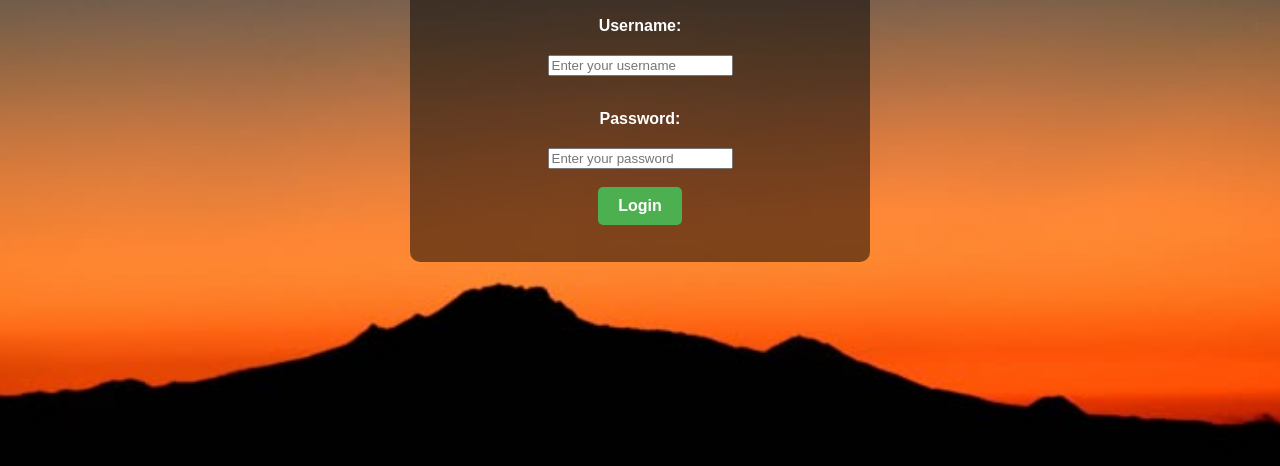
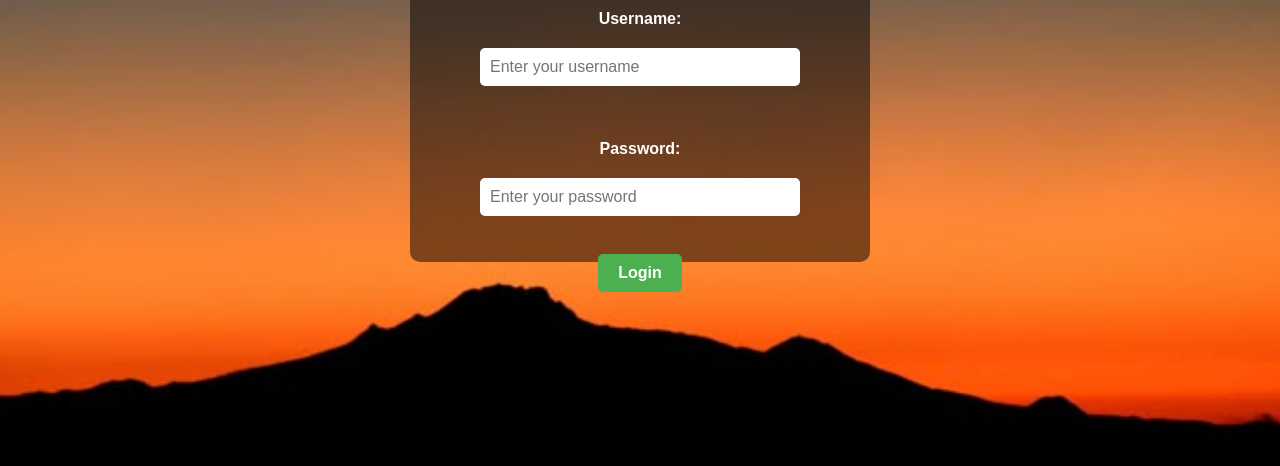
Before and after one commit to adwaitht22/Login-Page, a plain HTML site: page Index.html in a window 1280 px wide. Shown: the part 318-784 px from the top of the page. Drawn offline with Linux system fonts and the light colour scheme.

Commit message:
made style changes in the input box

```diff
--- a/Index.html
+++ b/Index.html
@@ -11,9 +11,9 @@
         <div class="Login-card">
             <h1 class="Login-title">Login</h1>
             <p class="Login-title">Username:</p>
-            <input type="text" name="username" placeholder="Enter your username"><br><br>
+            <input class="input-box" type="text" name="username" placeholder="Enter your username"><br><br>
             <p class="Login-title">Password:</p>
-            <input type="password" name="password" placeholder="Enter your password"><br><br>
+            <input class="input-box" type="password" name="password" placeholder="Enter your password"><br><br>
             <button class="login-button" type="submit">Login</button>
         </div>
     </div>
--- a/style.css
+++ b/style.css
@@ -50,3 +50,13 @@ html, body{
     color: white;
     font-weight: bold;
 }
+
+.input-box{
+    width: 300px;
+    padding: 10px;
+    margin-bottom: 20px;
+    border: none;
+    border-radius: 5px;
+    font-size: 16px;
+    font-family: Arial, Helvetica, sans-serif;
+}
```
